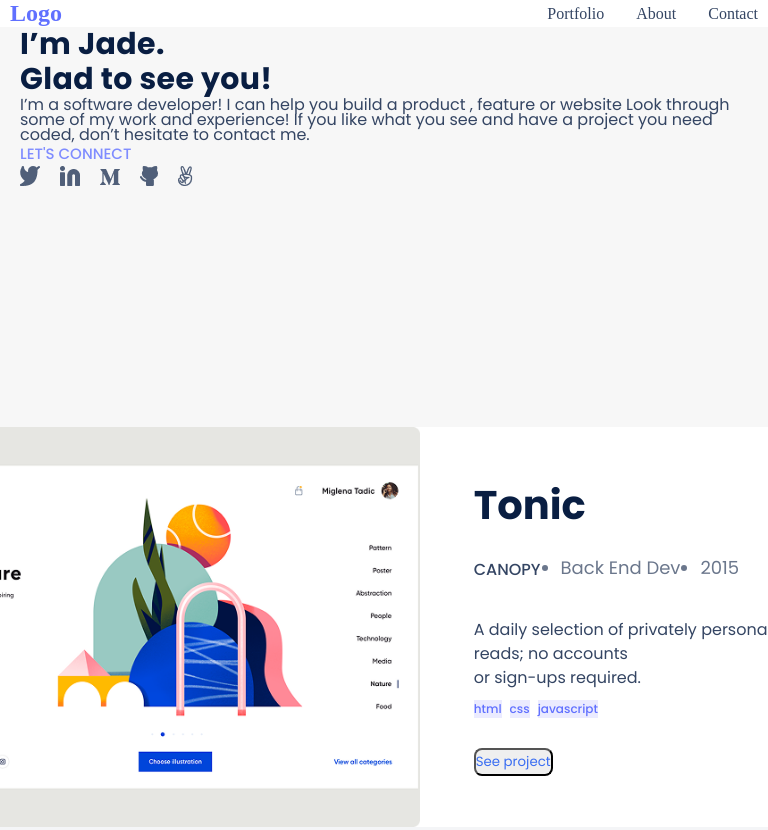
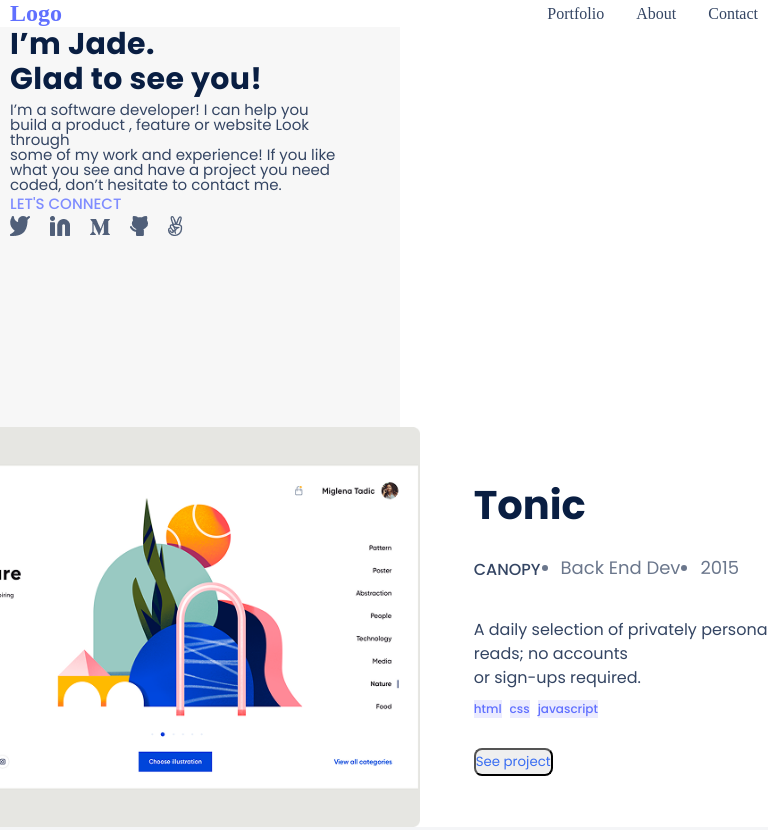
Before and after one commit to jade-francis/Portfolio-, a plain HTML site: page index.html in a window 768 px wide. Shown: the top 830 px of the page. Drawn offline with Linux system fonts and the light colour scheme.

Commit message:
media query

```diff
--- a/Portfolio.css
+++ b/Portfolio.css
@@ -734,11 +734,13 @@ position: sticky;}
   gap: 70px;
 }
 .main{
-  padding: 0px 0px 0px 20px;
+  padding: 0px 0px 0px 10px;
   height: 50vh;
   background-image: url("background.png");
   background-repeat: no-repeat;
   background-position: center;
+  background-size: auto;
+  width: 400px;
 }
 #Hi{
   font-family: Poppins;
@@ -754,9 +756,9 @@ position: sticky;}
 #Hi p{
   color: #344563;
   font-weight: 400;
-  size: 20px;
+  font-size: 15px;
   line-height: 15px;
-  letter-spacing: 0%;
+  padding: 5px 60px 0px 0px;
 }
 #Hi h5{
   font-weight: 500;
```
